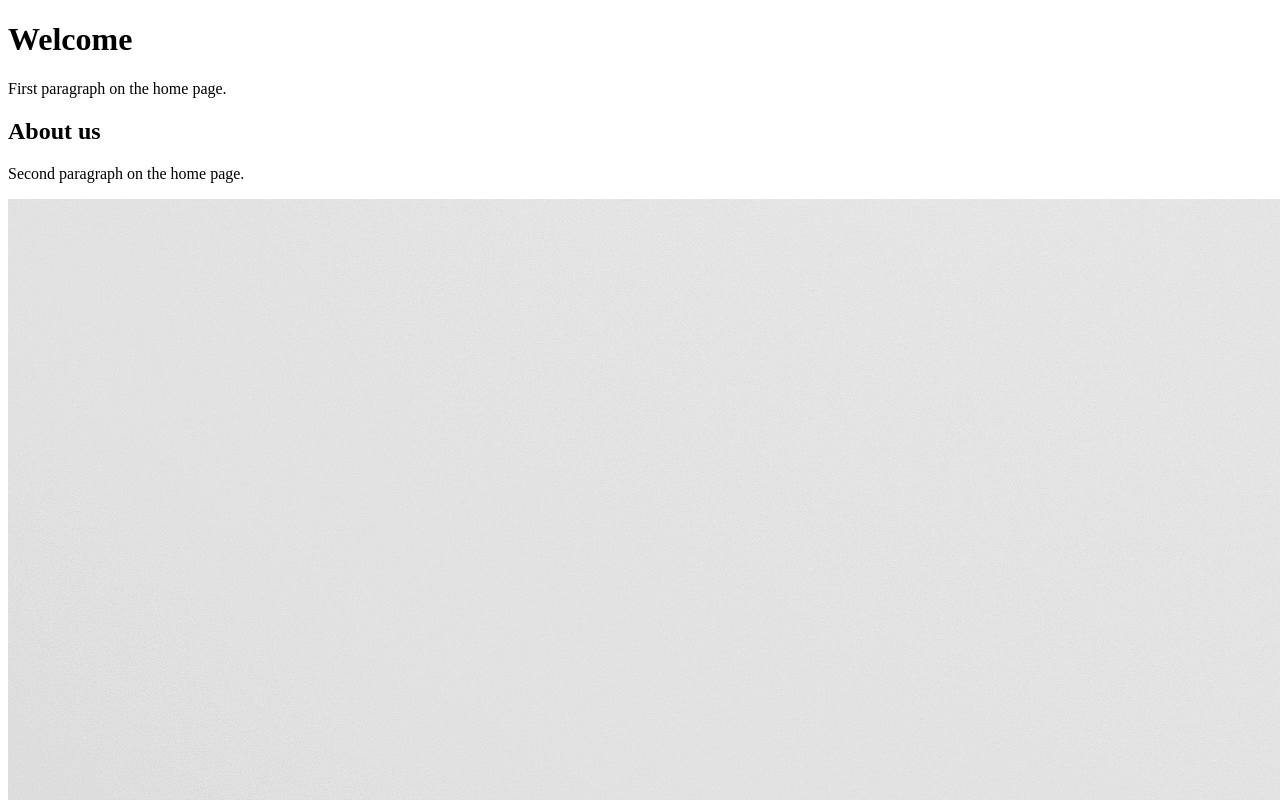
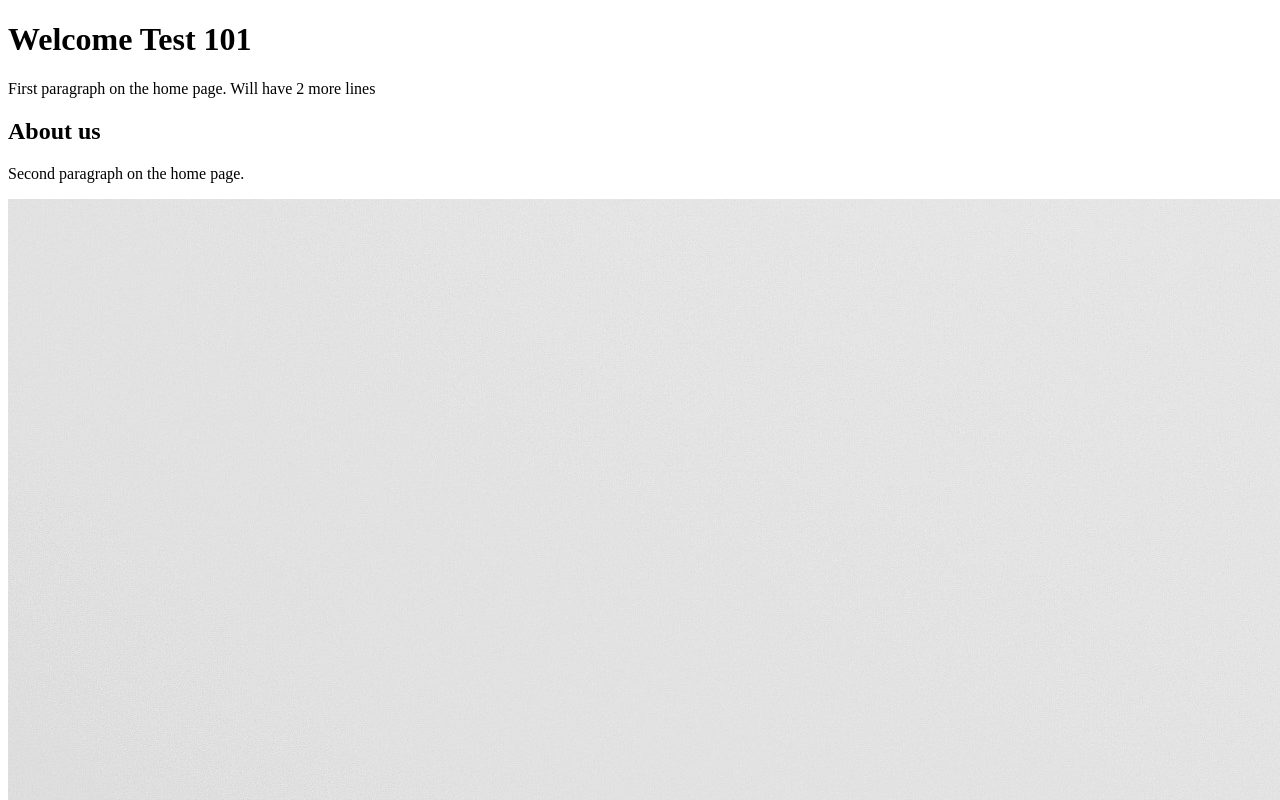
Before and after one commit to Jkhisha/Zicom_Website_V001, an Eleventy site: page src/index.md in a window 1280 px wide. Shown: the top 800 px of the page. Built offline with nearby package versions, Linux system fonts and the light colour scheme; Eleventy itself is replaced by a stand-in of ours; files that its build step writes are made by us from their sources.

Commit message:
Update Pages “home”

```diff
--- a/src/index.md
+++ b/src/index.md
@@ -1,8 +1,8 @@
 ---
 layout: page.njk
 permalink: /
-heading1: Welcome
-para1: First paragraph on the home page.
+heading1: Welcome Test 101
+para1: First paragraph on the home page. Will have 2 more lines
 heading2: About us
 para2: Second paragraph on the home page.
 image: /uploads/placeholder.jpg
```
